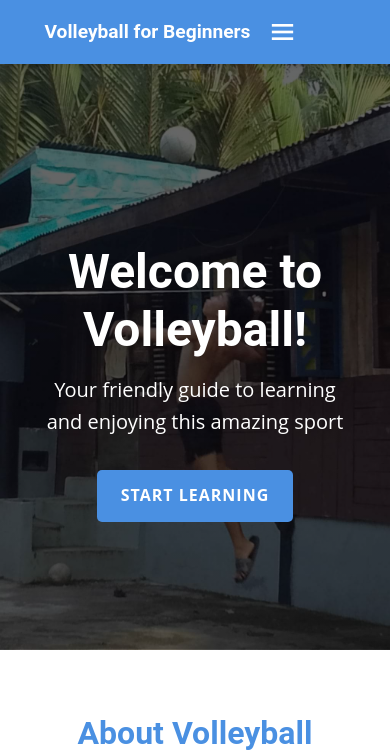
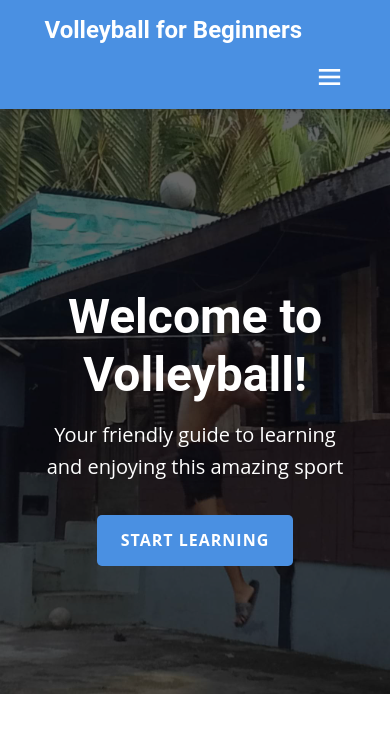
Before and after one commit to Geevon/Volleyball, a plain HTML site: page index.html in a window 390 px wide. Shown: the top 755 px of the page. Drawn offline with nearby package versions, Linux system fonts and the light colour scheme; files whose address does not match are found by name.

Commit message:
mobile.css

```diff
--- a/mobile.css
+++ b/mobile.css
@@ -17,7 +17,7 @@
   }
 
   .logo h1 {
-    font-size: 1.2rem; /* smaller title on small screens */
+    font-size: 1.5rem; /* smaller title on small screens */
     margin: 0;
     flex: 1 1 auto; /* allow it to shrink but take available space */
   }
```
